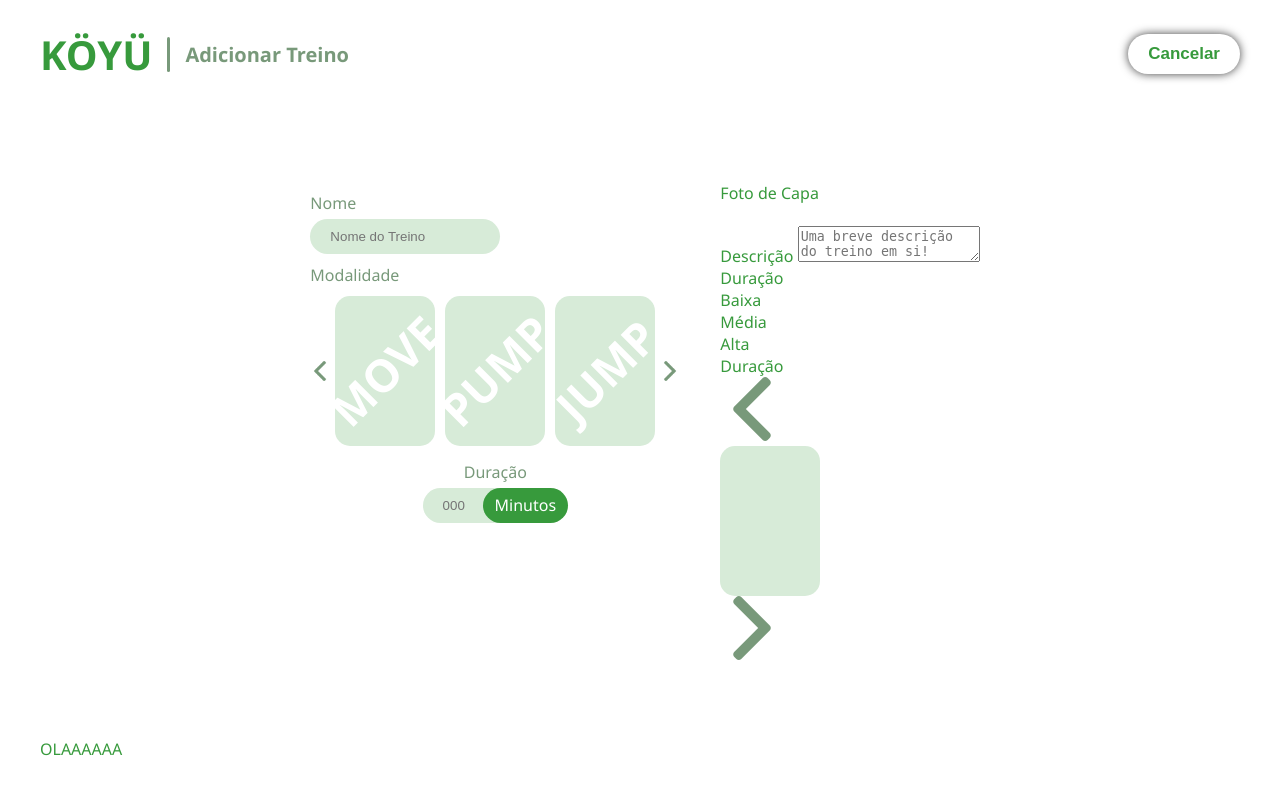
After one commit to ggoncalves17/Projeto_Koyu, a Django app: page /adicionarTreino/ in a window 1280 px wide. The commit adds this page. Run offline with Django 5.2, Linux system fonts and the light colour scheme.

Commit message:
Atualização Treinos... (Corrigido)

```diff
--- /dev/null
+++ b/ProjetoKoyu_App/static/css/style-addTreino.css
@@ -0,0 +1,180 @@
+html{
+    margin: 0;
+    width: 100%;
+    height: 100%;
+    padding: 0;
+    font-family: "Segoe UI", Arial, sans-serif;
+    color: #379A3C;
+    user-select: none;
+}
+
+body{
+    margin: 0;
+    width: 100%;
+    height: 100%;
+    padding: 0;
+}
+
+input{
+    background-color: #D7EBD8;
+    color: #78997A;
+    border: 0px;
+    border-radius: 25px;
+    width: 150px;
+    padding: 10px 20px;
+    outline: none !important;
+}
+
+.Container{
+    display: flex;
+    flex-direction: column;
+    margin: 0;
+    justify-content: space-between;
+    padding: 40px;
+    padding-top: 0px;
+    height: calc(100vh - 40px);
+}
+
+.Top{
+    display: flex;
+    height: fit-content;
+    justify-content: space-between;
+    align-items: center;
+}
+.Top > div {
+    display: flex;
+    height: fit-content;
+    flex-direction: row;
+    align-items: center;
+    justify-content: center;
+}
+
+.Separador{
+    display: block;
+    width: 3px;
+    height: 35px;
+    background-color: #78997A;
+    margin-left: 15px;
+    margin-right: 15px;
+    border-radius: 10px;
+}
+
+.logo{
+    font-size: 40px;
+}
+
+.tituloLogo{
+    color: #78997A;
+    font-weight: 600;
+    font-size: 20px;
+}
+
+.buttonCancelar{
+    background-color: white;
+    box-shadow: 0px 0px 10px 0px rgba(0,0,0,0.75);
+    border-radius: 25px;
+    height: fit-content;
+    width: fit-content;
+    color: #379A3C;
+    border: 0px;
+    font-size: 17px;
+    padding: 10px 20px;
+    font-weight: bold;
+}
+
+.Middle{
+    display: flex;
+    justify-content: center;
+    height: max-content;
+}
+
+.middleLeft{
+    margin-right: 30px;
+}
+
+.inputNome{
+    display: flex;
+    flex-direction: column;
+    margin: 10px;
+}
+.inputNome > span{
+    margin-bottom: 5px;
+    color: #78997A;
+    font-weight: 550;
+}
+
+.opModalidade{
+    display: flex;
+    flex-direction: column;
+    margin: 10px;
+}
+.opModalidade > span{
+    margin-bottom: 5px;
+    color: #78997A;
+    font-weight: 550;
+}
+
+.modalidadeInside{
+    display: flex;
+    flex-direction: row;
+    align-items: center;
+}
+.modalidadeInside > img{
+    height: 20px;
+    cursor: pointer;
+}
+
+.cardModalidade{
+    display: flex;
+    justify-content: center;
+    align-items: center;
+    width: 100px;
+    height: 150px;
+    background-color: #D7EBD8;
+    color: white;
+    font-weight: bolder;
+    border-radius: 15px;
+    cursor: pointer;
+}
+.cardModalidade > span{
+    display: inline-block;
+    transform: rotate(-45deg);
+    font-size: 45px;
+}
+
+.optionsCardsModalidade{
+    display: flex;
+}
+.optionsCardsModalidade > div{
+    margin: 5px;
+}
+
+.inputDuracao{
+    display: flex;
+    align-items: center;
+    flex-direction: column;
+    margin: 10px;
+}
+.inputDuracao > span{
+    margin-bottom: 5px;
+    color: #78997A;
+    font-weight: 550;
+}
+
+.duracaoInside{
+    display: flex;
+}
+.duracaoInside > input{
+    width: 100px;
+}
+
+.divDuracaoText{
+    display: flex;
+    justify-content: center;
+    align-items: center;
+    background-color: #379A3C;
+    color: white;
+    border-radius: 25px;
+    padding: 5px 12px;
+    margin-left: -80px;
+}
--- a/ProjetoKoyu_App/templates/projeto_koyu/adicionarExercicio-form.html
+++ b/ProjetoKoyu_App/templates/ProjetoKoyu_App/adicionarExercicio-form.html
@@ -1,7 +1,8 @@
 <!DOCTYPE html>
 <html>
 <head>
-    <title>Create TestModel</title>
+    <title>Koyu - Adicionar Exercicio</title>
+    <link rel="stylesheet" href="{% static 'style.css' %}">
 </head>
 <body>
     <h1>Create a New TestModel</h1>
--- /dev/null
+++ b/ProjetoKoyu_App/templates/ProjetoKoyu_App/adicionarTreino-form.html
@@ -0,0 +1,90 @@
+{% load static %}
+<!DOCTYPE html>
+<html lang="pt-BR">
+<head>
+    <meta charset="UTF-8">
+    <meta name="viewport" content="width=device-width, initial-scale=1.0">
+    <title>Adicionar Treino - KÖYÜ</title>
+    <link href="{% static 'css/style-addTreino.css' %}" rel="stylesheet">
+</head>
+<body>
+    <div class="Container">
+        <div class="Top">
+            <div>
+                <!-- Substituir pela logo -->
+                <h1 class="logo">KÖYÜ</h1>
+                <span class="Separador"></span>
+                <span class="tituloLogo">Adicionar Treino</span>
+            </div>
+            <button class="buttonCancelar">Cancelar</button>
+        </div>
+        <div class="Middle">
+            <div class="middleLeft">
+                <div class="inputNome">
+                    <span>Nome</span>
+                    <input type="text" placeholder="Nome do Treino" name="NomeTreino">
+                </div>
+                <div class="opModalidade">
+                    <span>Modalidade</span>
+                    <div class="modalidadeInside">
+                        <img src="{% static 'images/left-arrow.png' %}" alt="">
+                        <div class="optionsCardsModalidade">
+                            <div class="cardModalidade">
+                                <span>MOVE</span>
+                            </div>
+                            <div class="cardModalidade">
+                                <span>PUMP</span>
+                            </div>
+                            <div class="cardModalidade">
+                                <span>JUMP</span>
+                            </div>
+                        </div>
+                        <img src="{% static 'images/right-arrow.png' %}" alt="">
+                    </div>
+                </div>
+                <div class="inputDuracao">
+                    <span>Duração</span>
+                    <div class="duracaoInside">
+                        <input type="text" placeholder="000" maxlength="3" name="NomeTreino">
+                        <div class="divDuracaoText">Minutos</div>
+                    </div>
+                </div>
+            </div>
+            <div class="middleRight">
+                <div class="inputsTop">
+                    <div class="inputFotoCapa">
+                        <span>Foto de Capa</span>
+                        <div class="divEscolherFoto">
+                            <!-- Imagem da camera -->
+                            <img src="" alt="">
+                        </div>
+                    </div>
+                    <div class="inputDescricao">
+                        <span>Descrição</span>
+                        <textarea name="descricao" placeholder="Uma breve descrição do treino em si!"></textarea>
+                    </div>
+                </div>
+                <div class="opIntensidade">
+                    <span>Duração</span>
+                    <div class="intensidadeInside">
+                        <div class="opItemIntensidade">Baixa</div>
+                        <div class="opItemIntensidade Selected">Média</div>
+                        <div class="opItemIntensidade">Alta</div>
+                    </div>
+                </div>
+                <div class="opCategoria">
+                    <span>Duração</span>
+                    <div class="categoriaInside">
+                        <img src="{% static 'images/left-arrow.png' %}" alt="">
+                        <div class="cardModalidade"></div>
+                        <img src="{% static 'images/right-arrow.png' %}" alt="">
+                    </div>
+                </div>
+            </div>
+        </div>
+        <div class="Bottom">
+            OLAAAAAA
+        </div>
+    </div>
+</body>
+</html>
--- a/ProjetoKoyu_App/urls.py
+++ b/ProjetoKoyu_App/urls.py
@@ -4,6 +4,6 @@ from django.contrib.auth.views import LogoutView
 
 urlpatterns = [
     path('', views.homepage, name='homepage'),
-    path('adicionarExercicio/', views.AdicionarExercicioView.as_view(), name='Adicionar-Exercicio'),
-    path('adicionarTreino/', views.AdicionarTreinoView.as_view(), name='Adicionar-Treino'),
+    path('adicionarExercicio/', views.AdicionarExercicioView, name='Adicionar-Exercicio'),
+    path('adicionarTreino/', views.AdicionarTreinoView, name='Adicionar-Treino'),
 ]
--- a/ProjetoKoyu_App/views.py
+++ b/ProjetoKoyu_App/views.py
@@ -4,15 +4,11 @@ from django.views.generic.edit import CreateView
 from ProjetoKoyu_App import models
 
 # Create your views here.
-class AdicionarExercicioView(CreateView):
-    model = models.AdicionarExercicioModel
-    fields = ['title', 'description']
-    template_name = 'ProjetoKoyu_App/adicionarExercicio-form.html'
+def AdicionarExercicioView(request):
+    return render(request, 'ProjetoKoyu_App/adicionarExercicio-form.html', context={'message': 'Bem-vindo!'})
 
-class AdicionarTreinoView(CreateView):
-    model = models.AdicionarTreinoModel
-    fields = ['title', 'description']
-    template_name = 'ProjetoKoyu_App/adicionarTreino-form.html'
+def AdicionarTreinoView(request):
+    return render(request, 'ProjetoKoyu_App/adicionarTreino-form.html', context={'message': 'Bem-vindo!'})
 
 def homepage(request):
-    return render(request, 'projeto_koyu/index.html', context={'message': 'Bem-vindo!'})
+    return render(request, 'ProjetoKoyu_App/index.html', context={'message': 'Bem-vindo!'})
```
Also changed, not shown: ProjetoKoyu_App/models.py (+0 -14 lines), ProjetoKoyu_App/templates/projeto_koyu/adicionarTreino-form.html (deleted, +0 -14 lines), ProjetoKoyu_App/static/images/left-arrow.png (added), ProjetoKoyu_App/static/images/right-arrow.png (added), ProjetoKoyu_App/templates/ProjetoKoyu_App/index.html (renamed from ProjetoKoyu_App/templates/projeto_koyu/index.html).
